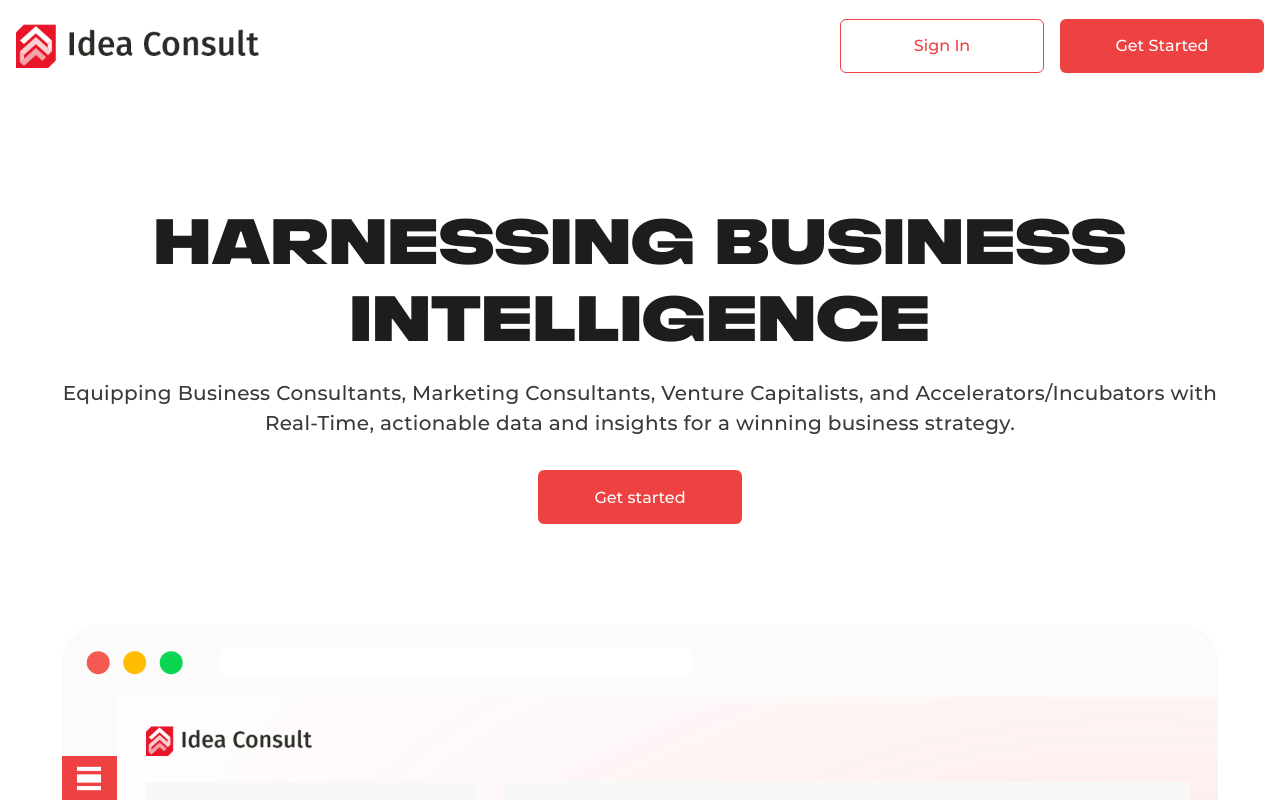
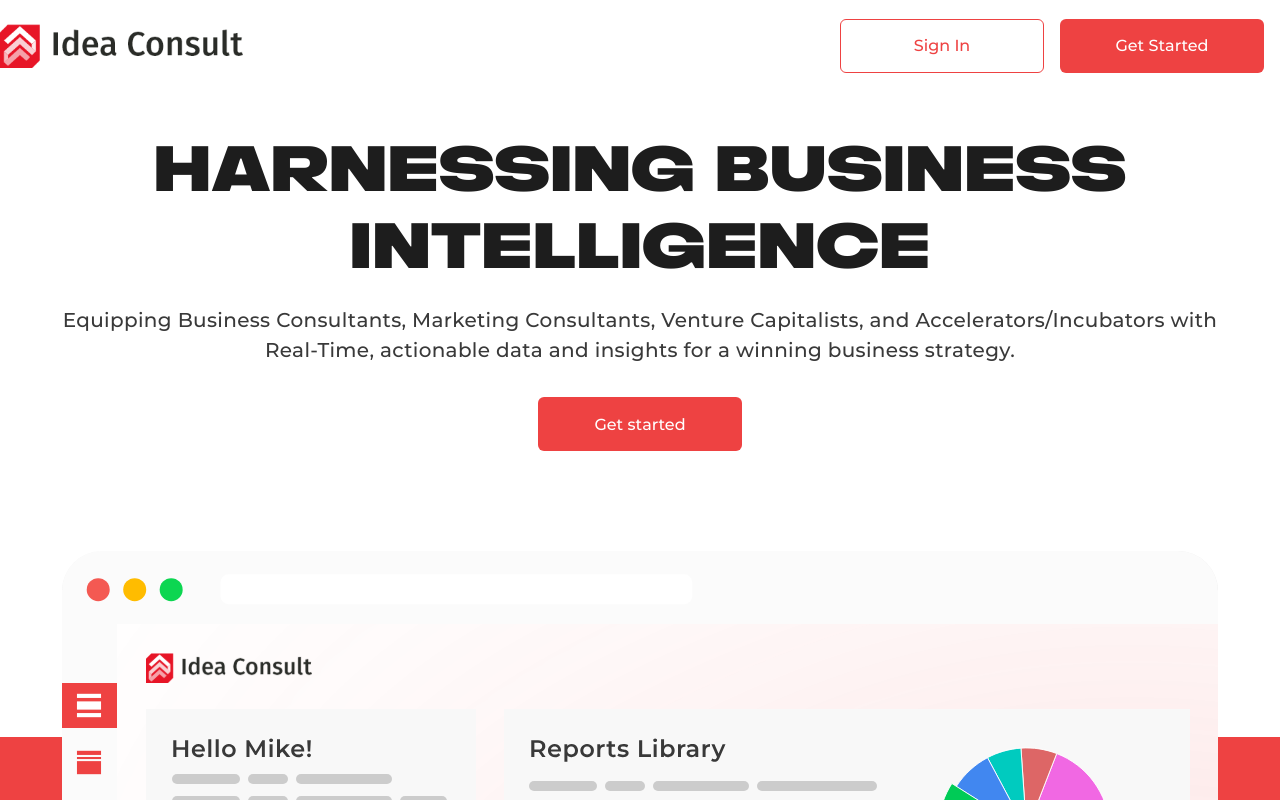
Before and after one commit to Maksim7700/intellihance, a React (Create React App) app: page / in a window 1280 px wide. Shown: the top 800 px of the page. Built offline with nearby package versions, Linux system fonts and the light colour scheme.

Commit message:
Added fixed header

```diff
--- a/src/css/Header.scss
+++ b/src/css/Header.scss
@@ -23,7 +23,7 @@ $white-color: white;
     position: absolute;
     background: #404040;
     width: 100%;
-    top: 75px;
+    top: 72px;
     left: 0;
     transform: translateY(-100%);
     z-index: -1;
@@ -43,7 +43,9 @@ $white-color: white;
 }
 
 .nav-list {
+  z-index: 11111;
   box-shadow: 0px 10px 7px rgba(0, 0, 0, 0.03);
+  background-color: hsla(0,0%,100%, 1) !important;
 }
 
 .navbar-toggler {
@@ -66,7 +68,6 @@ $white-color: white;
   border-radius: 6px;
   font-size: 16px;
   line-height: 150%;
-  margin-top: 19px;
 }
 .nav-list {
   display: flex;
@@ -135,3 +136,30 @@ $white-color: white;
 .margin-top-more {
   margin-top: 30px !important;
 }
+
+.buttons {
+  margin-right: 16px;
+}
+
+.navbar-toggler {
+  margin-right: 16px;
+}
+
+.nav-list {
+  margin-right: 16px;
+}
+
+.header {
+  position: fixed;
+  top: 0;
+  width: 100%;
+  right: 0;
+  padding-left: 16px;
+  transition: .4s;
+  background-color: hsla(0,0%,100%,.95);
+  padding-bottom: 16px;
+}
+
+.buttons {
+  margin-top: 19px;
+}
--- a/src/css/Platform.scss
+++ b/src/css/Platform.scss
@@ -125,7 +125,7 @@
   line-height: 150%;
   font-size: 18px;
   color: white;
-  opacity: 0.8;
+  // opacity: 0.8;
   margin-top: 4px;
 }
 
--- a/src/css/Statistic.scss
+++ b/src/css/Statistic.scss
@@ -83,5 +83,5 @@
 .values {
   margin-top: 8px;
   font-size: 20px;
-  opacity: 0.7;
+  // opacity: 0.7;
 }
--- a/src/js/components/Header.js
+++ b/src/js/components/Header.js
@@ -14,7 +14,7 @@ const Header = () => {
 
   return (
     <Container>
-      <div className={`d-flex justify-content-between`}>
+      <div className={`d-flex justify-content-between header`}>
         <div className='logo'><img src={intellihance} alt='intellihance'/></div>
         <div className='buttons d-flex'>
           <a href='https://www.intellihance.biz/'><button className='sign-in Montserrat-500'>Sign In</button></a>
```
